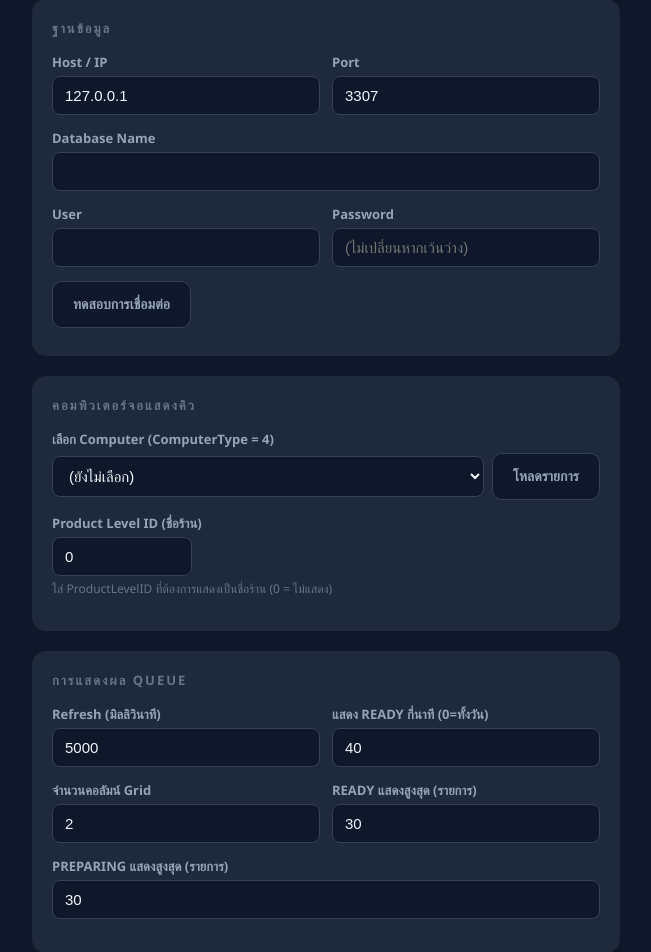
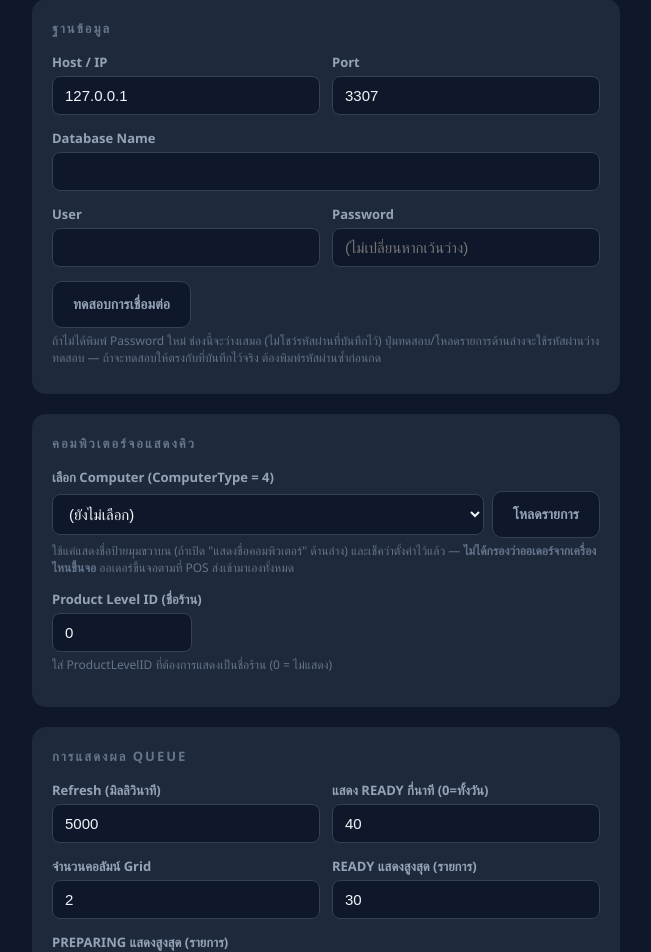
Before and after one commit to moochanakarn-pixel/Queue_display, a PHP site: page /settings.php in a window 1280 px wide. Shown: the part 89-1041 px from the top of the page, without its empty margins (314-965 px from the left). Run offline with PHP 8.4, Linux system fonts and the light colour scheme; the visitor is signed in with stand-in values (Sample User, id 1); some libraries are stand-ins or nearby versions.

Commit message:
Add clarifying hints to settings.php for the most confusing fields
- DB test/load-computers buttons use the (always-blank) password field
  as typed, not the saved password — note that testing needs it retyped
- "เลือก Computer" only feeds the corner badge name and the setup check,
  it does not filter which orders appear on the display
- "แสดงชื่อคอมพิวเตอร์" toggle needs a Computer selected above it to show
  anything

Text-only additions, no existing markup or logic changed.

Co-Authored-By: Claude Sonnet 5 <noreply@anthropic.com>
Claude-Session: https://claude.ai/code/session_01UoVtgotX3y7qs5QKbJ97c7

```diff
--- a/settings.php
+++ b/settings.php
@@ -466,6 +466,7 @@ select.field-select:focus{border-color:#3b82f6}
                 </div>
             </div>
             <button type="button" class="btn-test" id="btnTest">ทดสอบการเชื่อมต่อ</button>
+            <div style="font-size:12px;color:#64748b;margin-top:4px">ถ้าไม่ได้พิมพ์ Password ใหม่ ช่องนี้จะว่างเสมอ (ไม่โชว์รหัสผ่านที่บันทึกไว้) ปุ่มทดสอบ/โหลดรายการด้านล่างจะใช้รหัสผ่านว่างทดสอบ — ถ้าจะทดสอบให้ตรงกับที่บันทึกไว้จริง ต้องพิมพ์รหัสผ่านซ้ำก่อนกด</div>
             <div class="test-result" id="testResult"></div>
         </div>
 
@@ -496,6 +497,7 @@ select.field-select:focus{border-color:#3b82f6}
                     </select>
                     <button type="button" class="btn-test" id="btnLoadComputers">โหลดรายการ</button>
                 </div>
+                <div style="font-size:12px;color:#64748b;margin-top:4px">ใช้แค่แสดงชื่อป้ายมุมขวาบน (ถ้าเปิด "แสดงชื่อคอมพิวเตอร์" ด้านล่าง) และเช็คว่าตั้งค่าไว้แล้ว — <strong>ไม่ได้กรองว่าออเดอร์จากเครื่องไหนขึ้นจอ</strong> ออเดอร์ขึ้นจอตามที่ POS ส่งเข้ามาเองทั้งหมด</div>
                 <div class="test-result" id="computerLoadResult"></div>
             </div>
             <div class="field">
@@ -747,6 +749,7 @@ select.field-select:focus{border-color:#3b82f6}
                         <span class="toggle-slider"></span>
                     </div>
                 </label>
+                <div style="font-size:12px;color:#64748b;margin-top:4px">ต้องเลือก Computer ในหัวข้อ "คอมพิวเตอร์จอแสดงคิว" ด้านบนไว้ด้วย ไม่งั้นเปิด toggle นี้แล้วจะไม่มีป้ายชื่อขึ้นให้เห็น</div>
             </div>
         </div>
 
```
